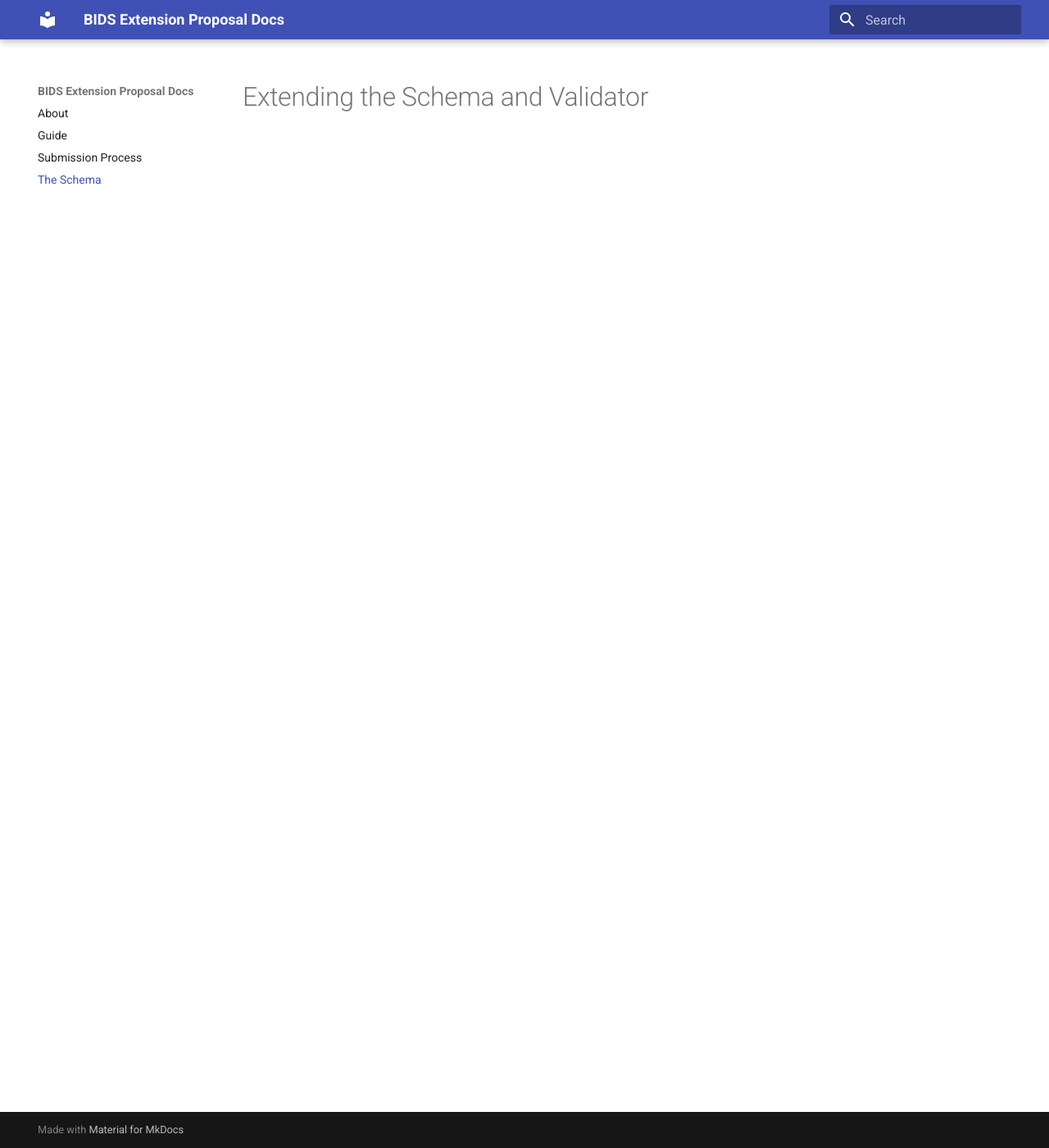
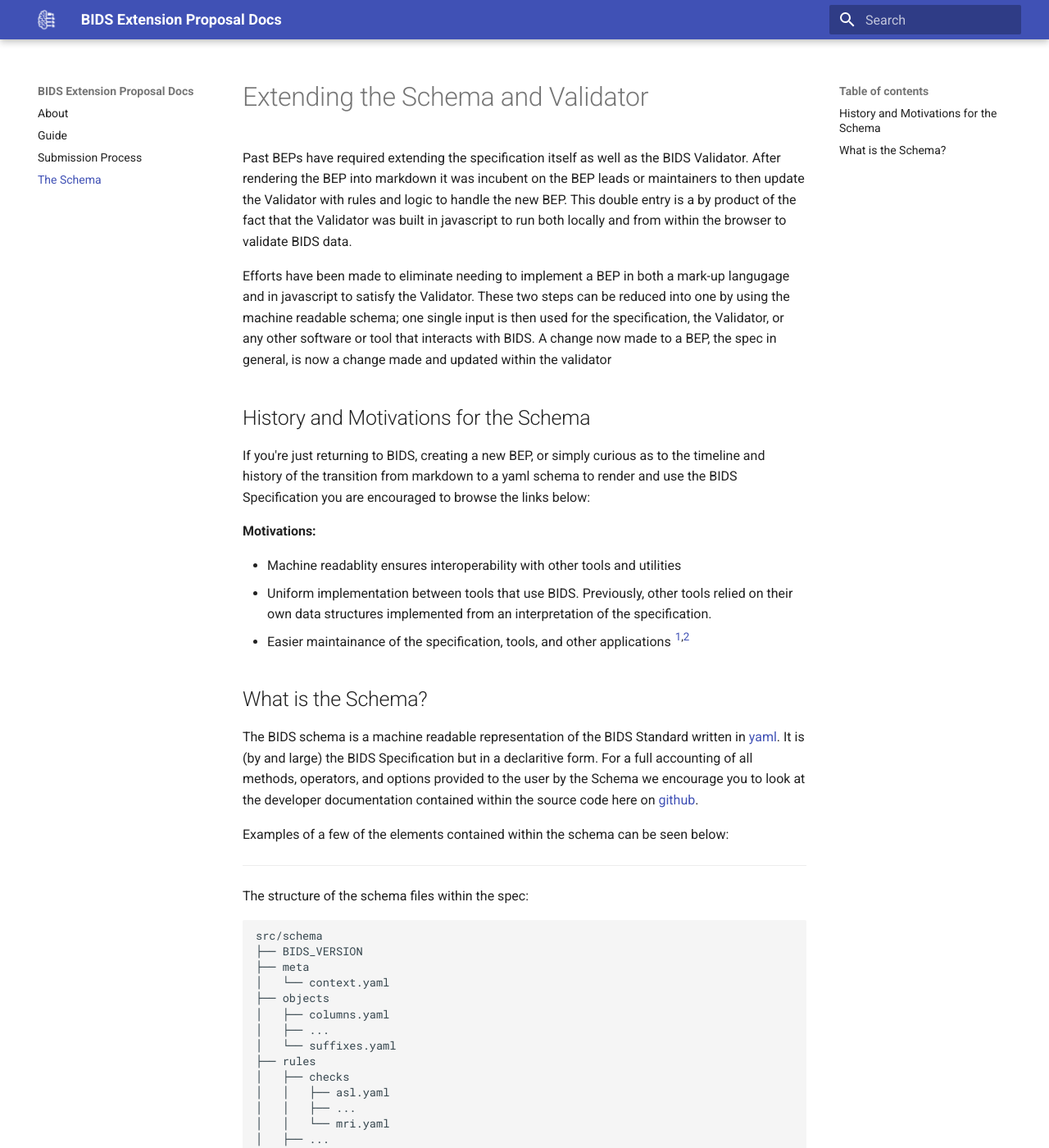
Before and after one commit to bids-standard/bids-extensions, an MkDocs documentation site: the page built from docs/schema.md, in a window 1280 px wide and 1400 px high. Shown: the whole window at 82% size. Built offline with MkDocs 1.6.1 and Material for MkDocs 9.7.7, drawn with Linux system fonts in a browser that asks for light colours; some of the changed text lies outside the part shown.

Commit message:
added favicon&logo, typed things in schema.md

````diff
--- a/docs/schema.md
+++ b/docs/schema.md
@@ -1 +1,94 @@
 # Extending the Schema and Validator
+
+Past BEPs have required extending the specification itself as well as the BIDS Validator.
+After rendering the BEP into markdown it was incubent on the BEP leads or maintainers to
+then update the Validator with rules and logic to handle the new BEP.
+This double entry is a by product of the fact that the Validator was built in javascript to run both
+locally and from within the browser to validate BIDS data.
+
+Efforts have been made to eliminate needing to implement a BEP in both a mark-up langugage and
+in javascript to satisfy the Validator. These two steps can be reduced into one by using the
+machine readable schema; one single input is then used for the specification, the Validator,
+or any other software or tool that interacts with BIDS. A change now made to a BEP, the spec in general,
+is now a change made and updated within the validator
+
+## History and Motivations for the Schema
+
+If you're just returning to BIDS, creating a new BEP, or simply curious as to the timeline and history
+of the transition from markdown to a yaml schema to render and use the BIDS Specification you are encouraged
+to browse the links below:
+
+[state_of_the_schema_presentation]: https://docs.google.com/presentation/d/1ldEbElaFm__jtkLoEcn2PQ-LGj1dfmdjWxDvE11eiNk/edit?usp=sharing
+[start_of_schema]: https://github.com/bids-standard/bids-specification/issues/466
+[bids_schema_validation_for_datatypes]: https://github.com/bids-standard/bids-validator/pull/1325
+
+[BIDS Sprint 3 Discussion]: https://googledrive.uploadmeeeeeric.com
+[BIDS Sprint 2 Discussion]: https://googledrive.addthislinkadamputitsomewhere.com
+[BIDS Sprint 1 Discussion]: https://zoomneedstouploadthis.com
+
+[jsonified_schema_v1.8.0]: https://bids-specification.readthedocs.io/en/v1.8.0/schema.json
+[schema_readme.md]: https://github.com/bids-standard/bids-specification/blob/master/src/schema/README.md
+[bidsschematools_pypi]: https://pypi.org/project/bidsschematools/
+[bidsschematools_rtd]: https://bidsschematools.readthedocs.io/en/latest/?badge=latest
+
+**Motivations:**
+
+- Machine readablity ensures interoperability with other tools and utilities
+- Uniform implementation between tools that use BIDS. Previously, other tools relied on their own data structures implemented from an interpretation of the specification.
+- Easier maintainance of the specification, tools, and other applications <sup>[1][start_of_schema],[2][bids_schema_validation_for_datatypes]</sup>
+
+## What is the Schema?
+
+The BIDS schema is a machine readable representation of the BIDS Standard written in [yaml](https://en.wikipedia.org/wiki/YAML). It is (by and large) the BIDS Specification
+but in a declaritive form. For a full accounting of all methods, operators, and options provided to the user by the Schema we encourage you to look at the developer documentation
+contained within the source code here on [github][schema_readme.md].
+
+Examples of a few of the elements contained within the schema can be seen below:
+
+---
+
+The structure of the schema files within the spec:
+
+```
+src/schema
+├── BIDS_VERSION
+├── meta
+│   └── context.yaml
+├── objects
+│   ├── columns.yaml
+│   ├── ...
+│   └── suffixes.yaml
+├── rules
+│   ├── checks
+│   │   ├── asl.yaml
+│   │   ├── ...
+│   │   └── mri.yaml
+│   ├── ...
+│   └── suffixes.yaml
+└── SCHEMA_VERSION
+```
+
+---
+
+The reqirements for an anatomical MR
+
+
+
+
+---
+
+A glossary entry for the NifTI file extension (.nii):
+
+```
+nii:
+  value: .nii
+  display_name: NIfTI
+  description: |
+    A Neuroimaging Informatics Technology Initiative (NIfTI) data file.
+```
+
+Will produce the following entry in the [rendering](https://bids-specification.readthedocs.io/en/stable/glossary.html#nii-extensions):
+
+![rendered_nifti_entity](./assets/img/rendered_nifti_entity.png)
+
+---
--- a/mkdocs.yml
+++ b/mkdocs.yml
@@ -12,3 +12,10 @@ nav:
   - Guide: guide.md
   - Submission Process: submission.md
   - The Schema: schema.md
+
+theme:
+    name: material
+    favicon: assets/favicon/favicon.ico
+    logo: assets/img/logo.png
+    features:
+      - navigation.sections
````
Also changed, not shown: docs/assets/img/logo.png (added), docs/assets/img/rendered_nifti_entity.png (added).
